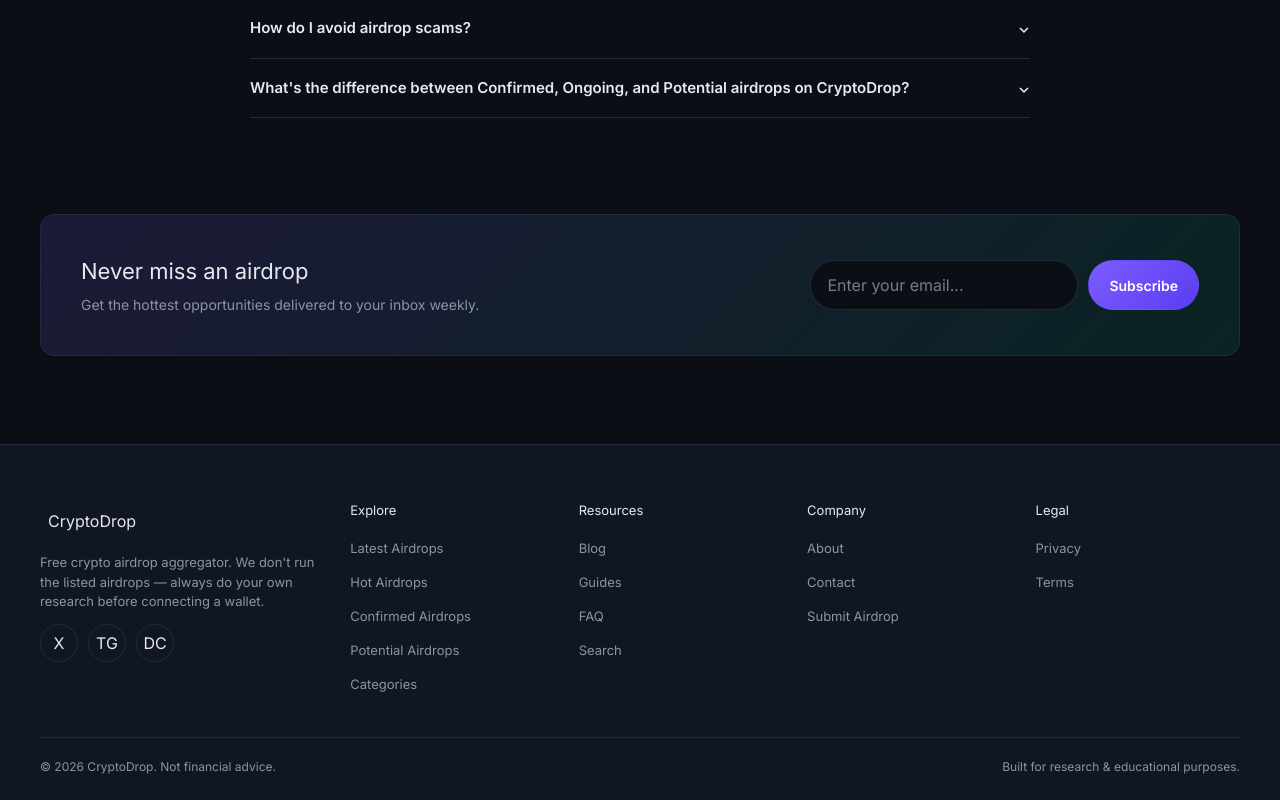
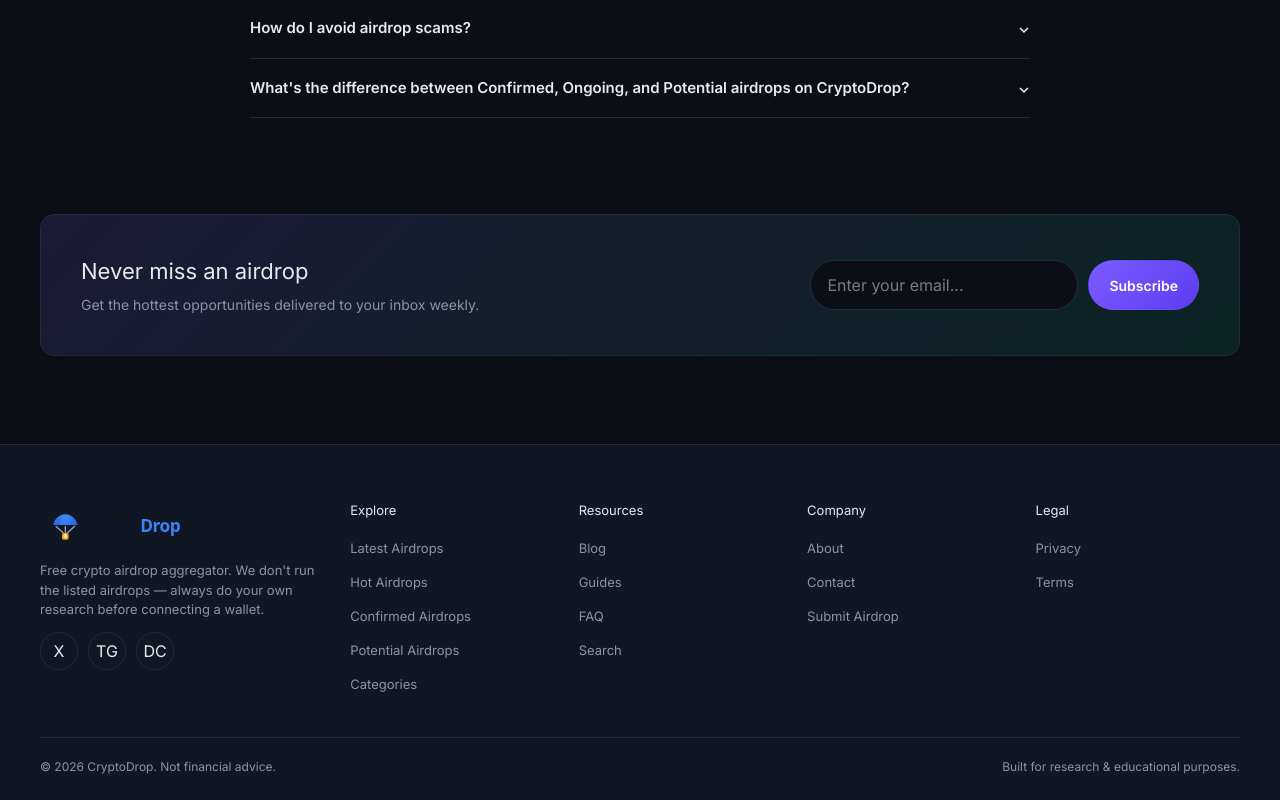
Before and after one commit to jobrecruitmentdev-lang/crypto_blog, a Next.js app in the folder web/: page / in a window 1280 px wide. Shown: the part 4801-5601 px from the top of the page. Built offline with nearby package versions, Linux system fonts and the light colour scheme.

Commit message:
feat(brand): Add SVG logo to Footer

```diff
--- a/web/src/components/Footer.tsx
+++ b/web/src/components/Footer.tsx
@@ -1,4 +1,5 @@
 import Link from "next/link";
+import Image from "next/image";
 
 export default function Footer() {
   return (
@@ -7,8 +8,7 @@ export default function Footer() {
         <div className="footer-grid">
           <div className="footer-brand">
             <Link className="logo" href="/">
-              <span className="dot" />
-              CryptoDrop
+              <Image src="/logo-primary.svg" alt="CryptoDrop" width={160} height={32} />
             </Link>
             <p>
               Free crypto airdrop aggregator. We don&apos;t run the listed airdrops — always do
```
